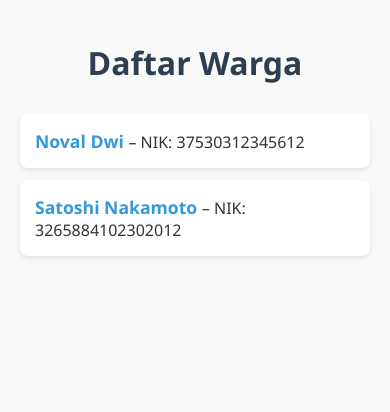
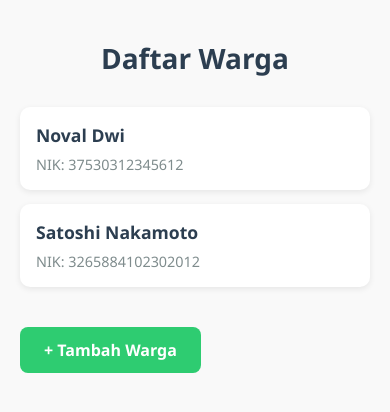
Before and after one commit to mnovaldr/FrameworkProgramming, a Django app: page /warga/ in a window 390 px wide. Shown: the top 412 px of the page. Run offline with Django 5.2, Linux system fonts and the light colour scheme; data comes from the database, SQL or seed files in the repository; both versions use the stored data as it was after the commit.

Commit message:
Update Challenge P3: Form input data warga & pengaduan

```diff
--- a/DataKelurahan/warga/templates/warga/warga_list.html
+++ b/DataKelurahan/warga/templates/warga/warga_list.html
@@ -15,60 +15,120 @@
             text-align: center;
             color: #2c3e50;
             margin-bottom: 30px;
+            font-size: 28px;
+        }
+
+        .container {
+            max-width: 700px;
+            margin: 0 auto;
         }
 
         ul {
             list-style-type: none;
             padding: 0;
-            max-width: 600px;
-            margin: 0 auto;
+            margin-bottom: 30px;
         }
 
         li {
             background-color: #fff;
-            margin-bottom: 12px;
-            padding: 15px;
-            border-radius: 8px;
-            box-shadow: 0 2px 4px rgba(0,0,0,0.1);
-            transition: box-shadow 0.2s ease;
+            margin-bottom: 14px;
+            padding: 16px;
+            border-radius: 10px;
+            box-shadow: 0 2px 6px rgba(0, 0, 0, 0.08);
+            transition: box-shadow 0.25s ease, transform 0.25s ease;
+            display: flex;
+            justify-content: space-between;
+            align-items: center;
+            flex-wrap: wrap;
         }
 
         li:hover {
-            box-shadow: 0 4px 8px rgba(0,0,0,0.15);
+            box-shadow: 0 4px 12px rgba(0, 0, 0, 0.12);
+            transform: translateY(-2px);
         }
 
-        a {
+        .warga-link {
             text-decoration: none;
-            color: #3498db;
-            font-weight: bold;
+            color: #2c3e50;
+            font-weight: 600;
             font-size: 1.1em;
+            flex: 1 1 auto;
+            min-width: 200px;
         }
 
-        a:hover {
-            color: #2980b9;
+        .warga-link:hover {
+            color: #3498db;
             text-decoration: underline;
+        }
+
+        .nik {
+            color: #7f8c8d;
+            font-size: 0.95em;
+            margin-left: 12px;
+            white-space: nowrap;
         }
 
         .empty-message {
             text-align: center;
             color: #7f8c8d;
             font-style: italic;
+            padding: 20px;
+            background: #fff;
+            border-radius: 10px;
+            box-shadow: 0 2px 6px rgba(0, 0, 0, 0.05);
+        }
+
+        .add-link {
+            display: inline-block;
+            padding: 12px 24px;
+            background-color: #2ecc71;
+            color: white !important;
+            text-decoration: none;
+            font-weight: bold;
+            border-radius: 8px;
+            text-align: center;
+            margin-top: 10px;
+            transition: background-color 0.3s, transform 0.2s;
+        }
+
+        .add-link:hover {
+            background-color: #27ae60;
+            transform: translateY(-2px);
+            text-decoration: none !important;
+        }
+
+        /* Responsif: tampilan rapi di layar kecil */
+        @media (max-width: 600px) {
+            li {
+                flex-direction: column;
+                align-items: flex-start;
+            }
+
+            .nik {
+                margin-left: 0;
+                margin-top: 8px;
+                font-size: 0.9em;
+            }
         }
     </style>
 </head>
 <body>
+    <div class="container">
         <h1>Daftar Warga</h1>
         <ul>
             {% for warga in object_list %}
                 <li>
-                <a href="{% url 'warga-detail' warga.pk %}">
+                    <a href="{% url 'warga-detail' warga.pk %}" class="warga-link">
                         {{ warga.nama_lengkap }}
                     </a>
-                – NIK: {{ warga.nik }}
+                    <span class="nik">NIK: {{ warga.nik }}</span>
                 </li>
             {% empty %}
                 <li class="empty-message">Belum ada data warga</li>
             {% endfor %}
         </ul>
+
+        <a href="{% url 'warga-tambah' %}" class="add-link">+ Tambah Warga</a>
+    </div>
 </body>
 </html>
--- a/DataKelurahan/warga/urls.py
+++ b/DataKelurahan/warga/urls.py
@@ -1,8 +1,13 @@
 from django.urls import path
-from .views import WargaListView, WargaDetailView, PengaduanListView
+from .views import (
+    WargaListView, WargaDetailView, PengaduanListView,
+    WargaCreateView, PengaduanCreateView
+)
 
 urlpatterns = [
     path('', WargaListView.as_view(), name='warga-list'),
     path('<int:pk>/', WargaDetailView.as_view(), name='warga-detail'),
     path('pengaduan/', PengaduanListView.as_view(), name='pengaduan-list'),
+    path('tambah/', WargaCreateView.as_view(), name='warga-tambah'),
+    path('pengaduan/tambah/', PengaduanCreateView.as_view(), name='pengaduan-tambah'),
 ]
--- a/DataKelurahan/warga/views.py
+++ b/DataKelurahan/warga/views.py
@@ -1,6 +1,9 @@
 from django.shortcuts import render
+from django.views.generic import CreateView
+from django.urls import reverse_lazy
 from django.views.generic import ListView, DetailView
 from .models import Warga, Pengaduan
+from .forms import WargaForm, PengaduanForm
 
 class WargaListView(ListView):
     model = Warga
@@ -14,3 +17,16 @@ class PengaduanListView(ListView):
     model = Pengaduan
     template_name = 'warga/pengaduan_list.html'
     context_object_name = 'pengaduan_list'
+
+class WargaCreateView(CreateView):
+    model = Warga
+    form_class = WargaForm
+    template_name = 'warga/warga_form.html'
+    success_url = reverse_lazy('warga-list')
+
+
+class PengaduanCreateView(CreateView):
+    model = Pengaduan
+    form_class = PengaduanForm
+    template_name = 'warga/pengaduan_form.html'
+    success_url = reverse_lazy('pengaduan-list')
```
Also changed, not shown: DataKelurahan/warga/forms.py (added, +14 -0 lines), DataKelurahan/warga/templates/warga/pengaduan_form.html (added, +110 -0 lines), DataKelurahan/warga/templates/warga/pengaduan_list.html (+85 -25 lines), DataKelurahan/warga/templates/warga/warga_form.html (added, +100 -0 lines), DataKelurahan/db.sqlite3. Lines whose indentation alone changed are shown as unchanged.
